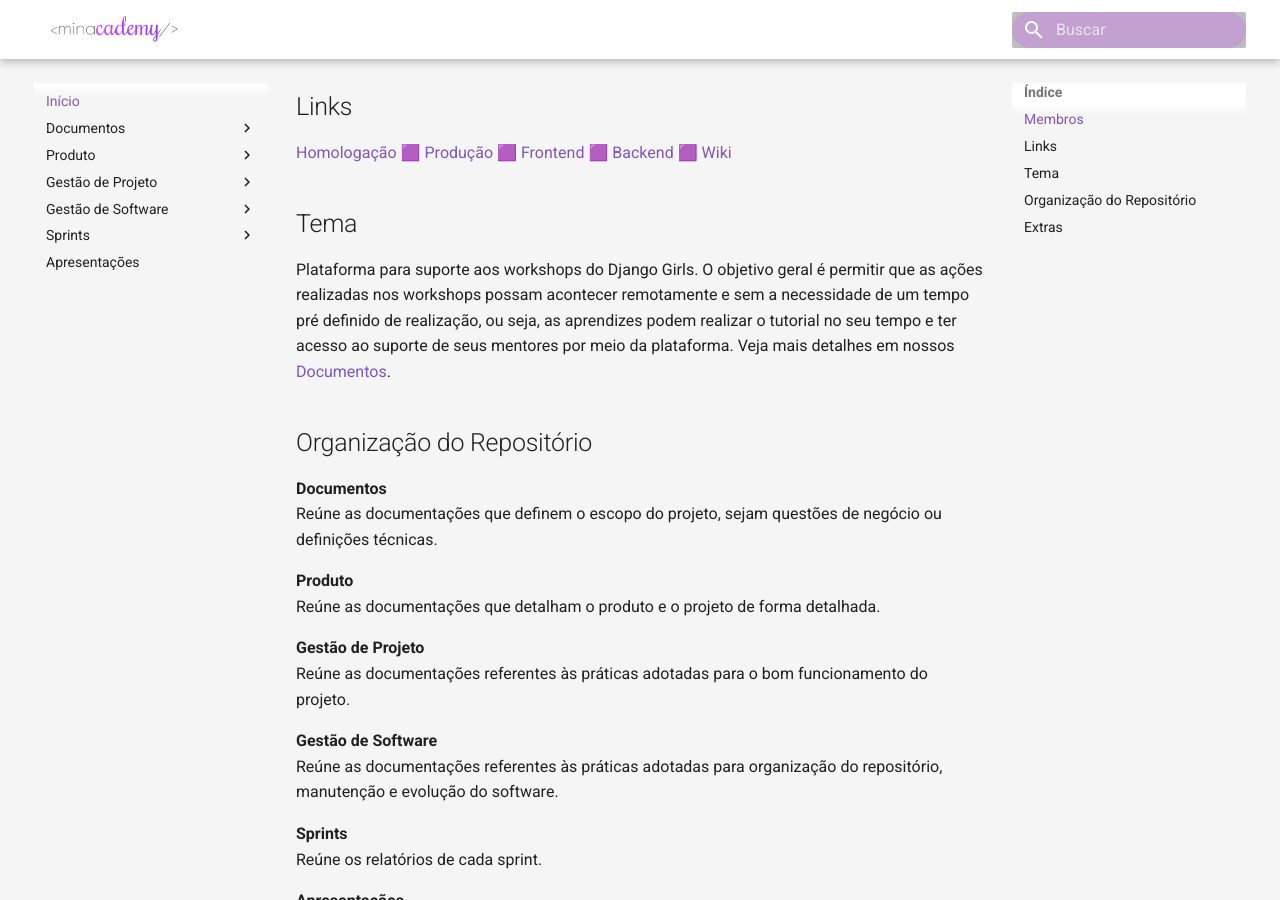
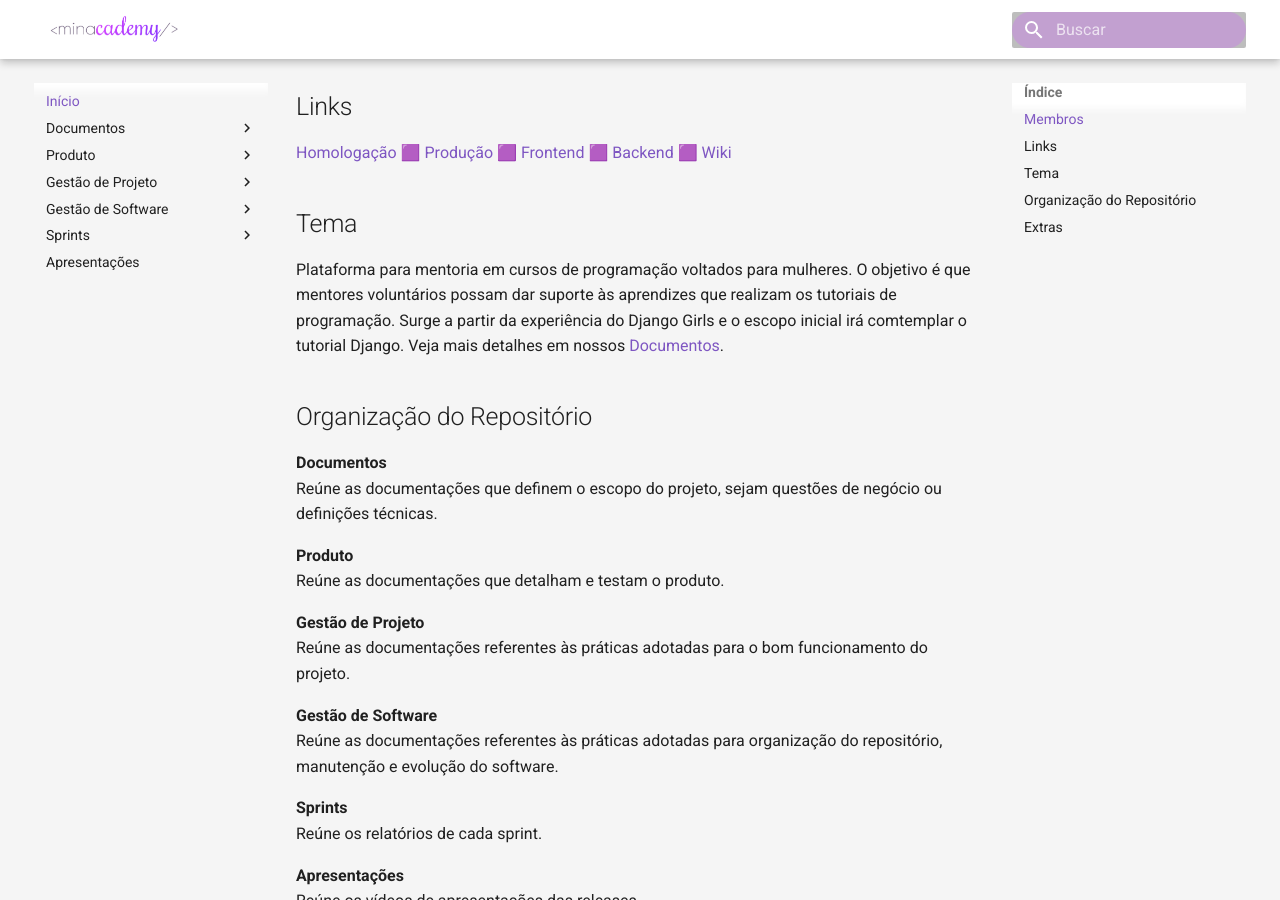
Before and after one commit to fga-eps-mds/2020.1-Minacademy-Wiki, an MkDocs documentation site: the page built from docs/index.md, in a window 1280 px wide and 900 px high, scrolled down 573 px. Built offline with MkDocs 1.6.1 and Material for MkDocs 9.7.7, drawn with Linux system fonts in a browser that asks for light colours.

Commit message:
Atualizando tema do projeto

```diff
--- a/docs/index.md
+++ b/docs/index.md
@@ -20,7 +20,7 @@ Rodrigo Carvalho dos Santos	|Rocsantos	|ro12062000@gmail.com| MDS
 
 ## Tema
 
-Plataforma para suporte aos workshops do Django Girls. O objetivo geral é permitir que as ações realizadas nos workshops possam acontecer remotamente e sem a necessidade de um tempo pré definido de realização, ou seja, as aprendizes podem realizar o tutorial no seu tempo e ter acesso ao suporte de seus mentores por meio da plataforma. Veja mais detalhes em nossos [Documentos](documentos/doc_visao.md).
+Plataforma para mentoria em cursos de programação voltados para mulheres. O objetivo é que mentores voluntários possam dar suporte às aprendizes que realizam os tutoriais de programação. Surge a partir da experiência do Django Girls e o escopo inicial irá comtemplar o tutorial Django. Veja mais detalhes em nossos [Documentos](documentos/doc_visao.md).
 
 ## Organização do Repositório
 
@@ -28,7 +28,7 @@ Plataforma para suporte aos workshops do Django Girls. O objetivo geral é permi
 Reúne as documentações que definem o escopo do projeto, sejam questões de negócio ou definições técnicas.
 
 **Produto**<br>
-Reúne as documentações que detalham o produto e o projeto de forma detalhada.
+Reúne as documentações que detalham e testam o produto.
 
 **Gestão de Projeto**<br>
 Reúne as documentações referentes às práticas adotadas para o bom funcionamento do projeto.
```
